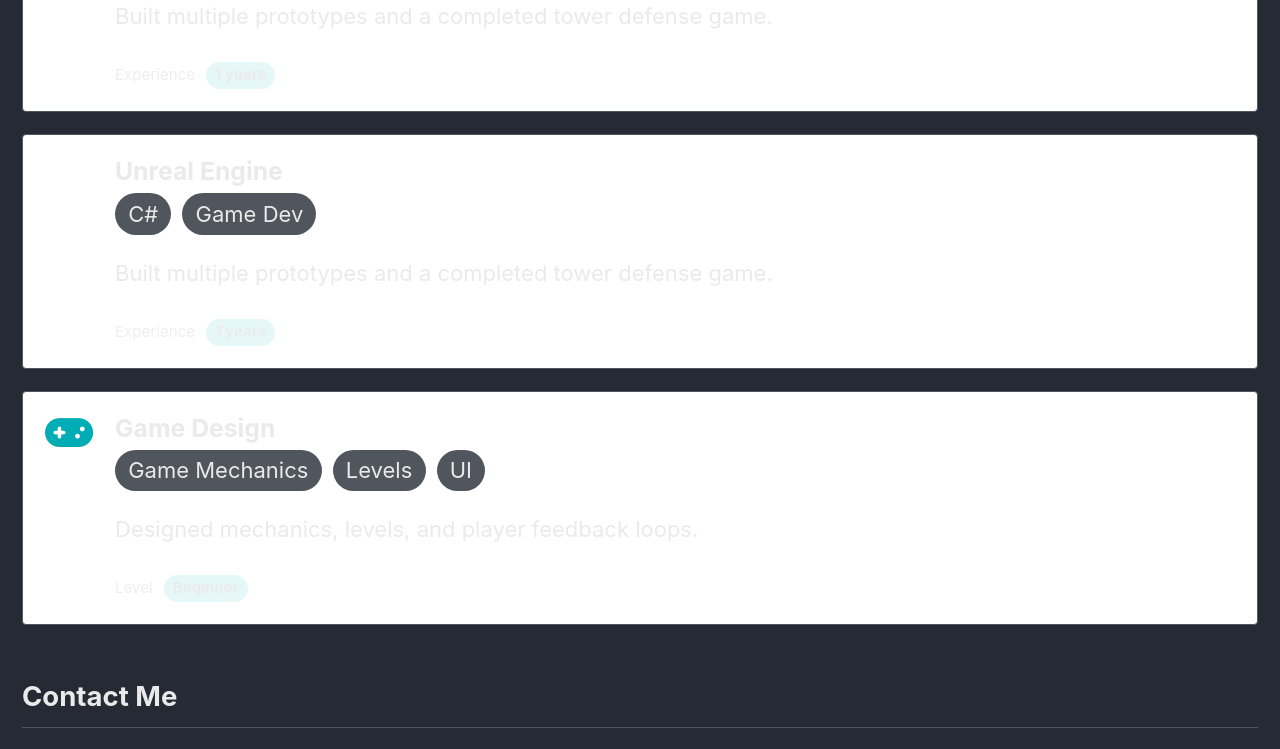
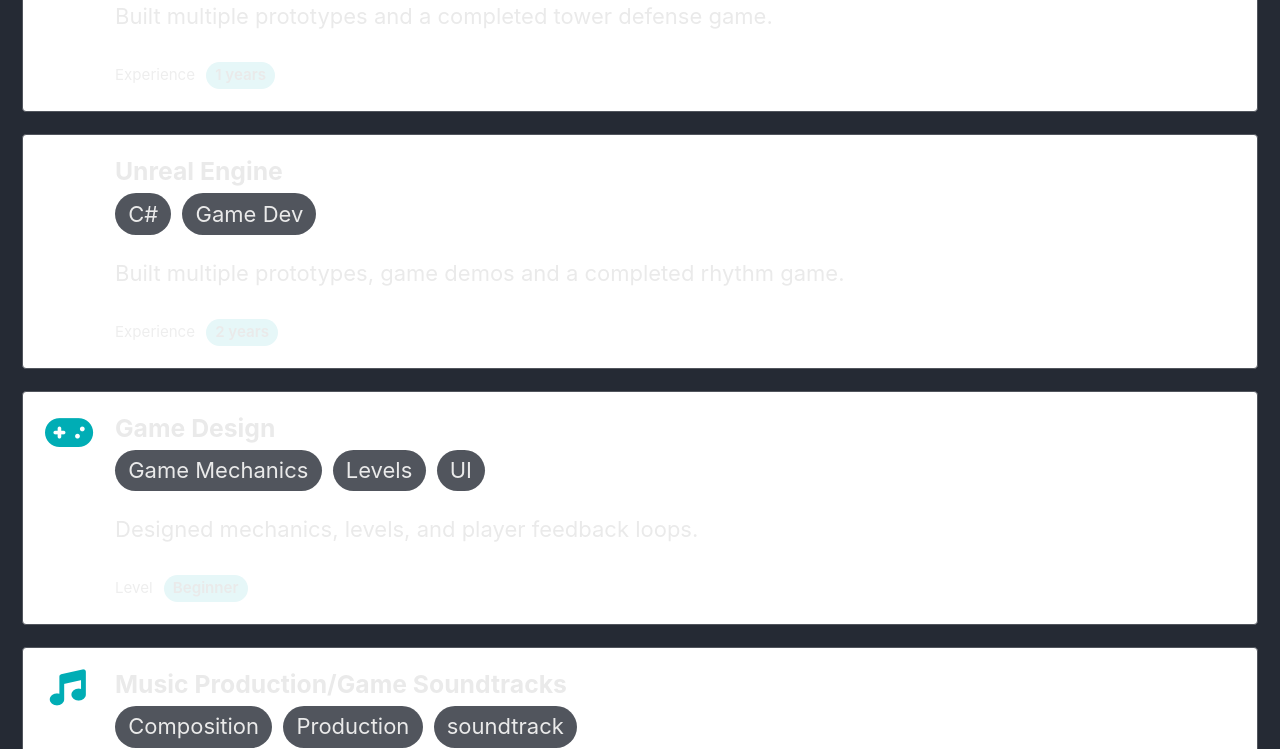
Before and after one commit to Sergeant-Salmon/Sergeant-Salmon.github.io, a Jekyll site: the page built from _pages/about-me.md, in a window 1280 px wide and 1400 px high, scrolled down 1046 px, cut to the strip 0-749 px from the top of the window. Built offline with Jekyll 4.4.1, drawn with Linux system fonts in a browser that asks for light colours; some of the changed text lies outside the part shown.

Commit message:
Revise Unreal Engine experience and add Music Production
Updated experience details for Unreal Engine and added Music Production section.

```diff
--- a/_pages/about-me.md
+++ b/_pages/about-me.md
@@ -12,13 +12,18 @@ skills:
   - name: "Unreal Engine"
     icon: "fab fa-fw fa-unreal"
     badges: ["C#", "Game Dev"]
-    text: "Built multiple prototypes and a completed tower defense game."
-    years: 1
+    text: "Built multiple prototypes, game demos and a completed rhythm game."
+    years: 2
   - name: "Game Design"
     icon: "fas fa-fw fa-gamepad"
     badges: ["Game Mechanics", "Levels", "UI"]
     text: "Designed mechanics, levels, and player feedback loops."
     level_label: "Beginner"
+  - name: "Music Production/Game Soundtracks"
+    icon: "fas fa-fw fa-music"
+    badges: ["Composition", "Production", "soundtrack"]
+    text: "Experienced with using Reaper to create music and game soundtracks."
+    level_label: "Intermediate"
 ---
 
 {% include figure image_path="/assets/images/3D 2.png" alt="Game Jam screenshot" %}
```
